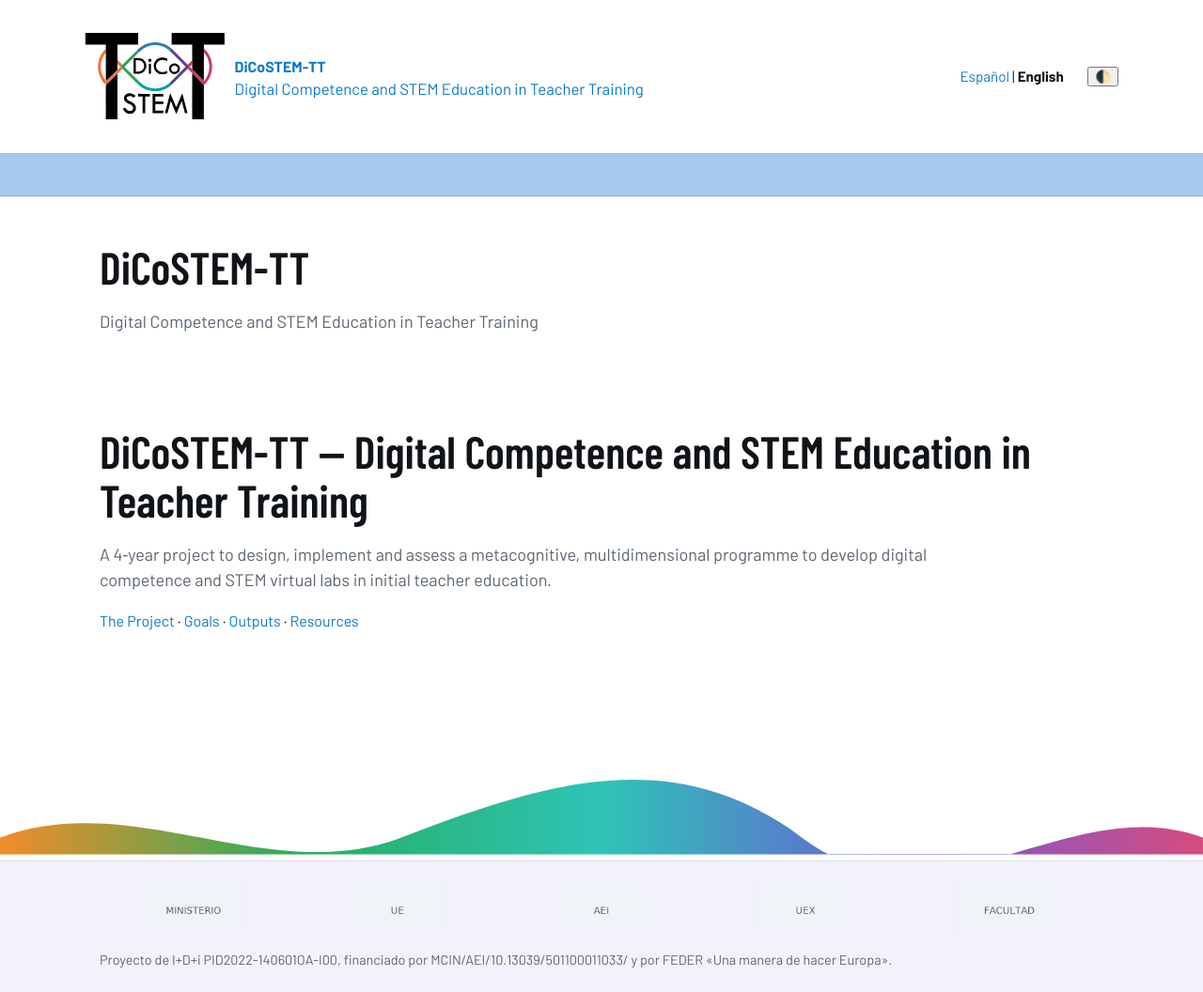
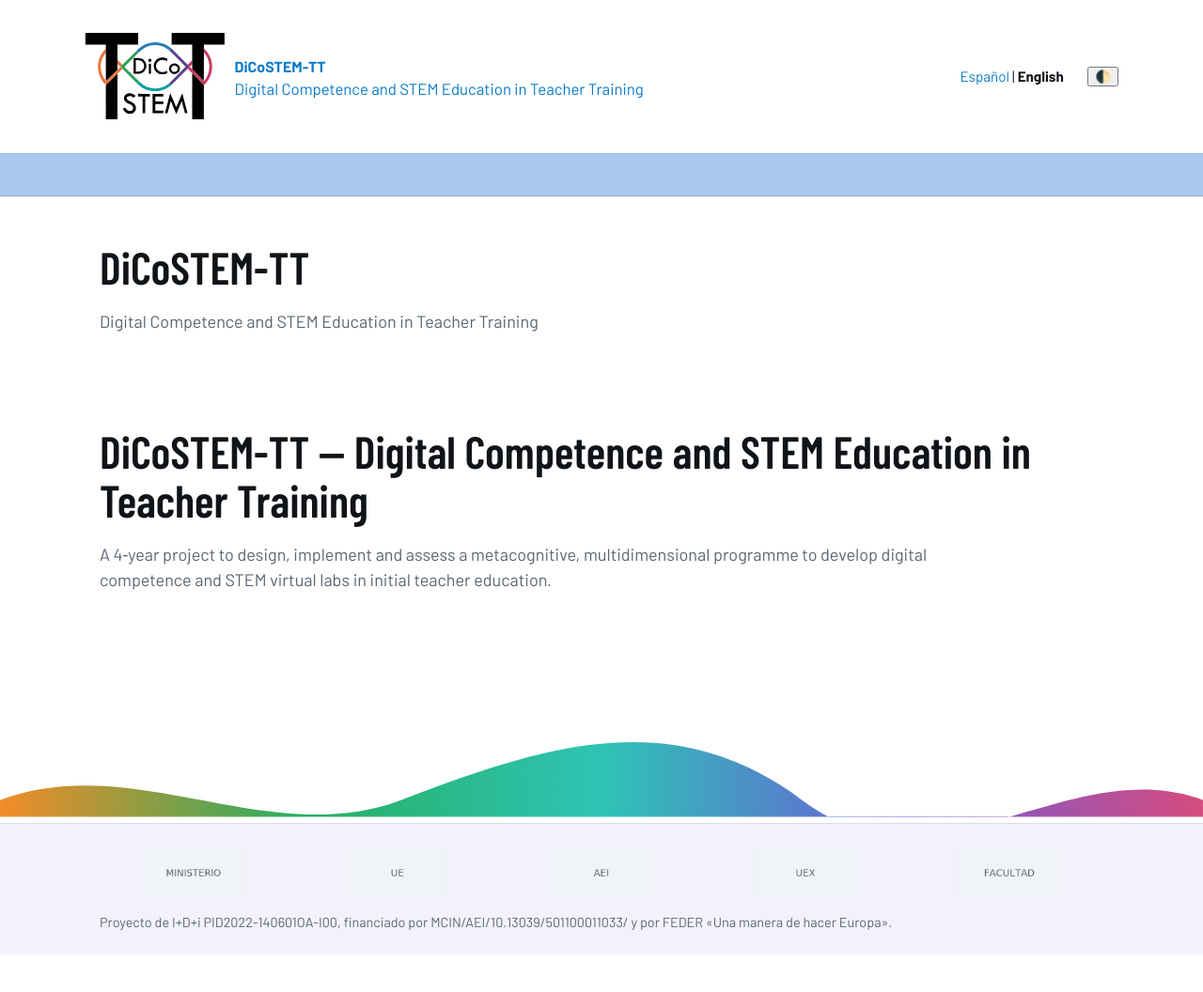
Before and after one commit to DiCoSTEM-TT/dicostem-tt.github.io, a Jekyll site: the page built from en/index.md, in a window 1280 px wide. Shown: the whole page at 94% size. Built offline with Jekyll 4.4.1, drawn with Linux system fonts in a browser that asks for light colours; comment, search, counter and statistics services are not loaded; after the commit the page ends 1016 px from its top, so only the background shows below that.

Commit message:
Update index.md

```diff
--- a/en/index.md
+++ b/en/index.md
@@ -7,10 +7,4 @@ permalink: /en/
 <div class="hero">
   <h1>DiCoSTEM‑TT — Digital Competence and STEM Education in Teacher Training</h1>
   <p class="subtitle">A 4‑year project to design, implement and assess a metacognitive, multidimensional programme to develop digital competence and STEM virtual labs in initial teacher education.</p>
-  <p>
-    <a href="/en/project/" class="button">The Project</a> ·
-    <a href="/en/goals/">Goals</a> ·
-    <a href="/en/outputs/">Outputs</a> ·
-    <a href="/en/resources/">Resources</a>
-  </p>
 </div>
```
